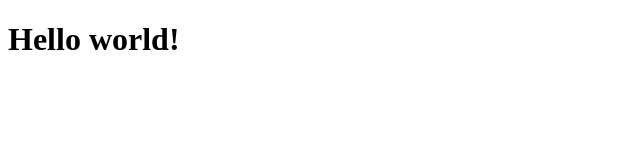
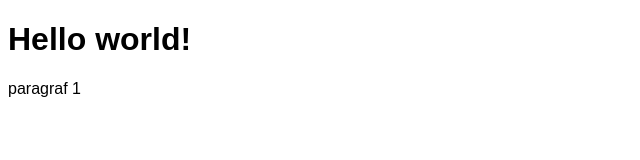
Before and after one commit to sandhikagalih/rekweb-pertemuan-4, a plain HTML site: page index.html in a window 1280 px wide. Shown: the whole page, without its empty margins (0-640 px from the left). Drawn offline with Linux system fonts and the light colour scheme.

Commit message:
menambahkan link, paragraf baru, menambahkan file style.css dan mengganti font ke arial utk semua teks

```diff
--- a/index.html
+++ b/index.html
@@ -6,10 +6,12 @@
   <meta name="viewport" content="width=device-width, initial-scale=1.0">
   <meta http-equiv="X-UA-Compatible" content="ie=edge">
   <title>RekWeb Pertemuan 3</title>
+  <link rel="stylesheet" href="style.css">
 </head>
 
 <body>
   <h1>Hello world!</h1>
+  <p>paragraf 1</p>
 </body>
 
 </html>
--- /dev/null
+++ b/style.css
@@ -0,0 +1,3 @@
+body {
+  font-family: arial;
+}
```
